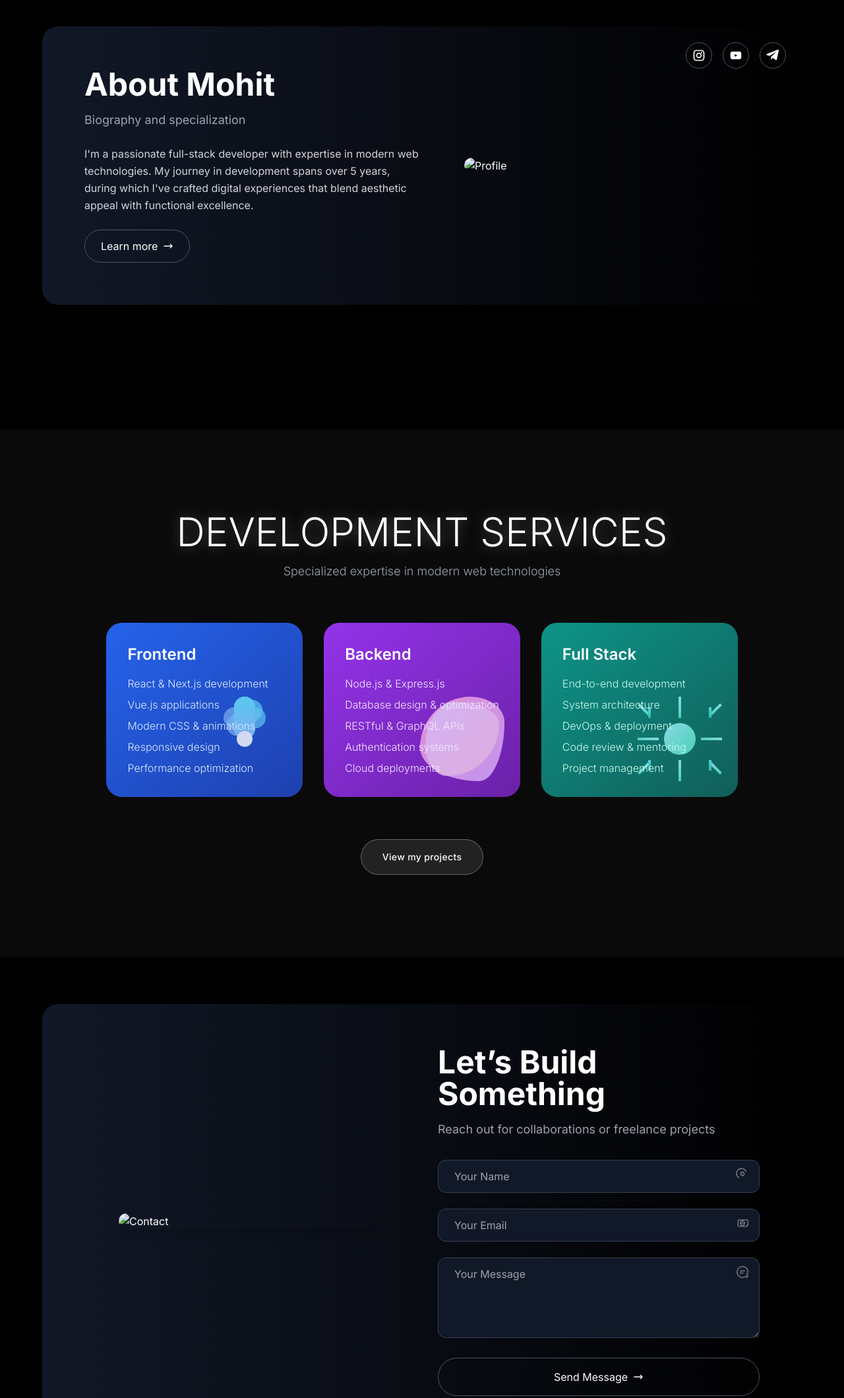
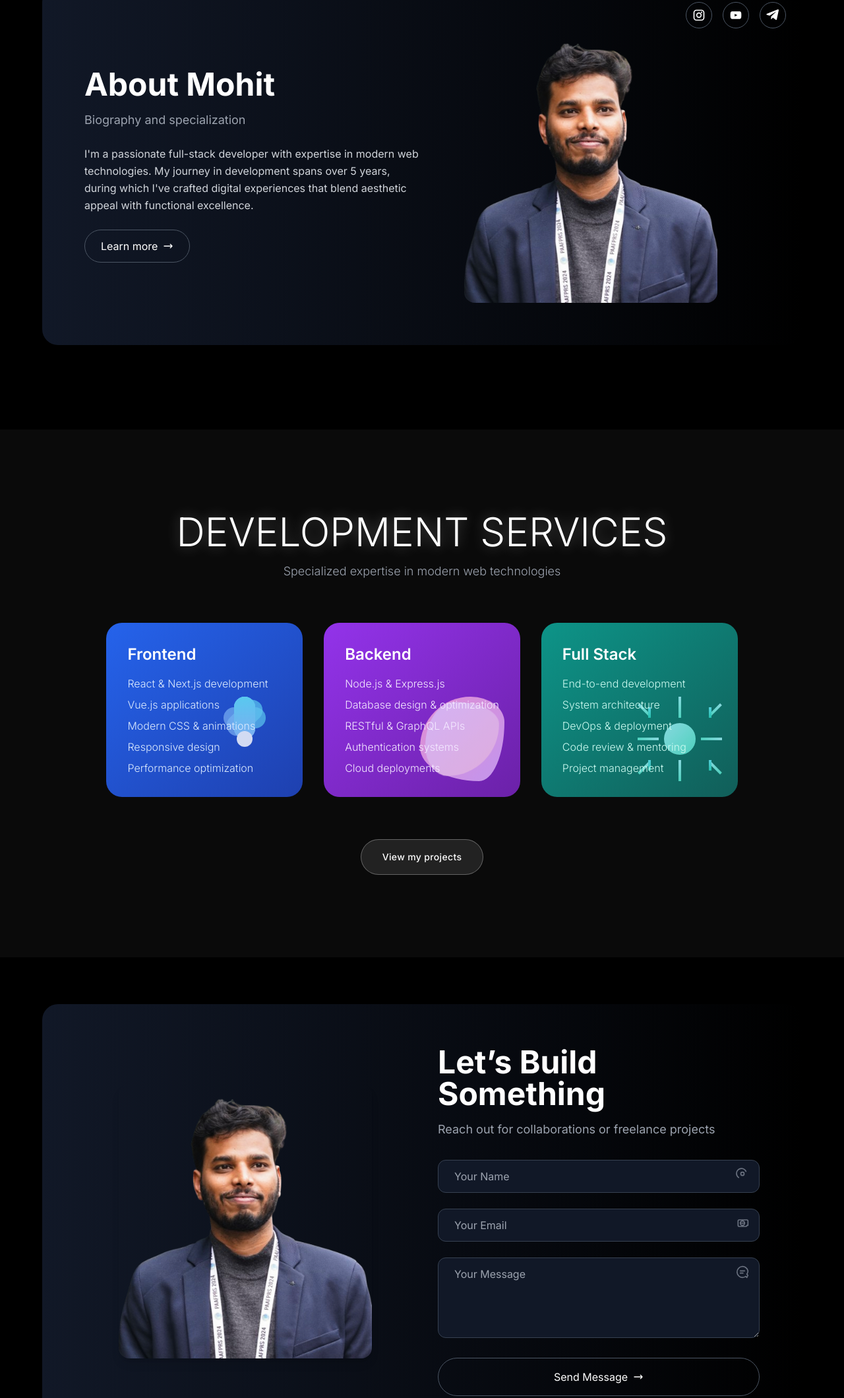
Before and after one commit to shubhampra036/My-live-, a website: page index.html in a window 1280 px wide. Shown: the part 949-3068 px from the top of the page at 66% size. Drawn offline with nearby package versions, Linux system fonts and the light colour scheme; the site is published under a folder, as on GitHub Pages, so addresses that start at the root find nothing.

Commit message:
Fix CSS and image paths for GitHub Pages

```diff
--- a/index.html
+++ b/index.html
@@ -186,7 +186,7 @@
 
     <!-- Right Image -->
     <div class="flex-1 flex justify-center mt-10 md:mt-0">
-      <img src="/assets/mohit.png" alt="Profile" class="w-72 md:w-96 rounded-2xl object-cover">
+      <img src="assets/mohit.png" alt="Profile" class="w-72 md:w-96 rounded-2xl object-cover">
     </div>
 
     <!-- Social Icons -->
@@ -342,7 +342,7 @@
 
     <!-- Left Image -->
     <div class="flex-1 flex justify-center mb-10 md:mb-0">
-      <img src="/assets/mohit.png" alt="Contact" class="w-80 md:w-96 rounded-2xl object-cover shadow-lg">
+      <img src="assets/mohit.png" alt="Contact" class="w-80 md:w-96 rounded-2xl object-cover shadow-lg">
     </div>
 
     <!-- Right Contact Form -->
```
